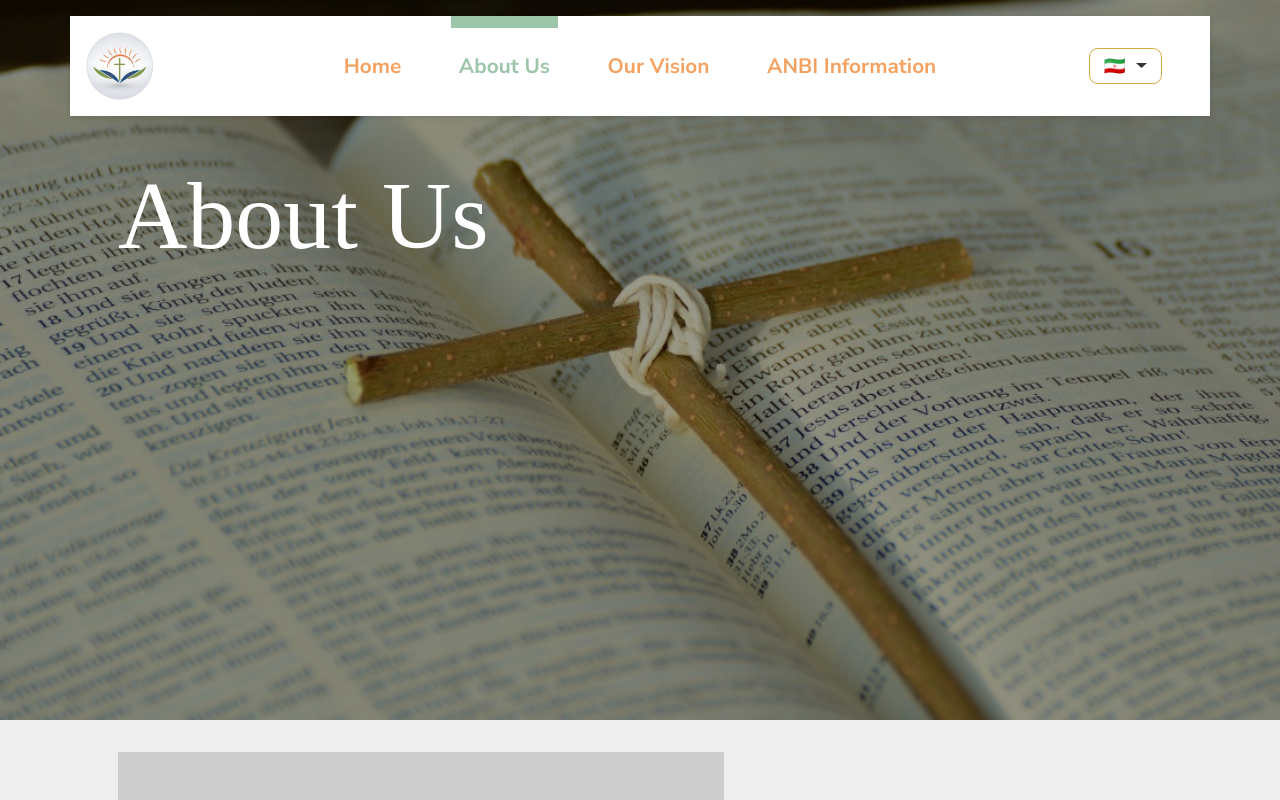
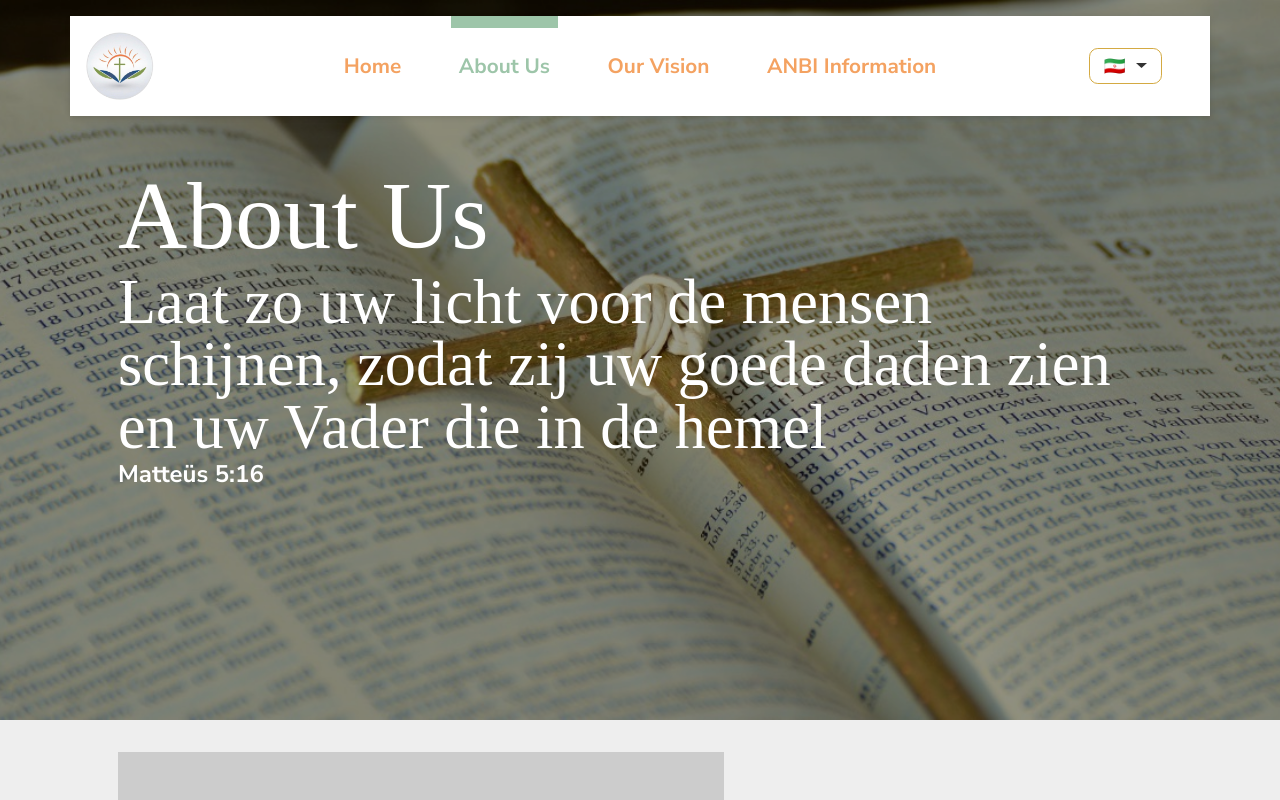
Before and after one commit to Melor-IT/Licht-Wereld-Kerk, a Next.js app: page /about-us in a window 1280 px wide. Shown: the top 800 px of the page. Built offline with nearby package versions, Linux system fonts and the light colour scheme.

Commit message:
laste checg

```diff
--- a/app/ANBI-information/page.js
+++ b/app/ANBI-information/page.js
@@ -22,13 +22,13 @@ export default function ANBIInformationPage({ locale, setLocale }) {
                 'Beleidsplan',
             })}
           </h1>
-           <h2>
+           {/* <h2>
               {formatMessage({
                 id: "introBibleVerse",
                 defaultMessage:
                   '"En het licht schijnt in de duisternis en de duisternis heeft het niet gegrepen." (Johannes 1:5)',
               })}
-            </h2>
+            </h2> */}
         </div>
       </section>
 
--- a/app/about-us/page.js
+++ b/app/about-us/page.js
@@ -17,7 +17,18 @@ export default function AboutUsPage() {
           <h1>
             {formatMessage({ id: "aboutUs", defaultMessage: "About Us" })}
           </h1>
-
+         <h2>
+              {formatMessage({
+                id: "aboutUsTitle",
+                defaultMessage:
+                  'Laat zo uw licht voor de mensen schijnen, zodat zij uw goede daden zien en uw Vader die in de hemel',
+              })}
+            </h2>
+            <h4> {formatMessage({
+                id: "aboutUsondertext",
+                defaultMessage:
+                  'Matteüs 5:16',
+              })}</h4>
         </div>
       </section>
       <section className="our-team">
--- a/i18n/fa.js
+++ b/i18n/fa.js
@@ -1,8 +1,8 @@
 const messages = {
   //Anbi Information
-  beleidsplanTitle: "طرح کلی»",
+  beleidsplanTitle: "طرح کلیسا  نور جهان",
   introBibleVerse:
-    "«و نور در تاریکی می‌درخشد و تاریکی آن را درنیافت.» (یوحنا ۱:۵)",
+    "و نور در تاریکی می‌درخشد و تاریکی آن را درنیافت. (یوحنا ۱:۵)",
   introText:
     "کلیسای مسیحی «نور جهان» کلیسایی جوان، پویـا و معاصر است که از فرهنگ‌ها و فرقه‌های گوناگون تشکیل شده است. اعضای این کلیسا از ملیت‌های مختلف هستند. هدف ما یاری رساندن به جویندگان حقیقت است تا پیروان وقف‌شده عیسی مسیح شوند و همچنین حمایت از ایمانداران برای رشد در جامعه و داشتن رابطه‌ای زنده با عیسی مسیح.",
   goalsTitle: "اهداف",
@@ -53,6 +53,9 @@ const messages = {
   ANBIinformation: "اطلاعات آنبی",
 
   //our-vision page
+  ourVisionText:
+    "و نور در تاریکی می‌درخشد و تاریکی آن را درنیافت.",
+  ourVisionOnder: "یوحنا ۱:۵",
   ourVisionTitle: "کلیسای نور جهان",
   unityPrayerWorshipTitle: "رویای ما",
   unityPrayerWorshipIntro:
@@ -86,7 +89,9 @@ const messages = {
   more: "بیشتر",
 
   // About us page
-
+  aboutUsTitle:
+    "نور خود را پیش مردم بگذارید تا کارهای نیک شما را ببینند و پدر شما که در آسمان است، جلال یابد.",
+  aboutUsondertext: "متی 5:16",
   aboutUs: "درباره ما",
   KazemFariba: "کاظم و فریبا",
   KazemFaribaText:
--- a/i18n/nl.js
+++ b/i18n/nl.js
@@ -53,6 +53,9 @@ const messages = {
   ANBIinformation: "ANBI-informatie",
 
   //Our vision page
+  ourVisionText:
+    "En het licht schijnt in de duisternis en de duisternis heeft het niet gegrepen.",
+  ourVisionOnder: "Johannes 1:5",
   ourVisionTitle: "Het Licht van de Wereld Kerk",
   unityPrayerWorshipTitle: "Onze Visie",
   unityPrayerWorshipIntro:
@@ -87,7 +90,11 @@ const messages = {
   more: "Meer",
   aboutUsSectionText:
     "Het leiderschapsteam van de Kerk van het Licht van de Wereld bestaat uit herders en dienaren vol liefde en toewijding, die de leden met gebed en geestelijke begeleiding ondersteunen op hun geloofsreis en in hun bediening. Ons doel is een warme en inspirerende omgeving te creëren waarin iedereen kan groeien in zijn relatie met God en vrucht kan dragen in het leven en dienstbaarheid.",
-  // About us page
+
+    // About us page
+  aboutUsTitle:
+    "Laat zo uw licht voor de mensen schijnen, zodat zij uw goede daden zien en uw Vader die in de hemel",
+  aboutUsondertext: "Matteüs 5:16",
   aboutUs: "Over ons",
   KazemFariba: "Kazem & Fariba",
   KazemFaribaText:
```
Also changed, not shown: app/our-vision/page.js (+14 -0 lines).
